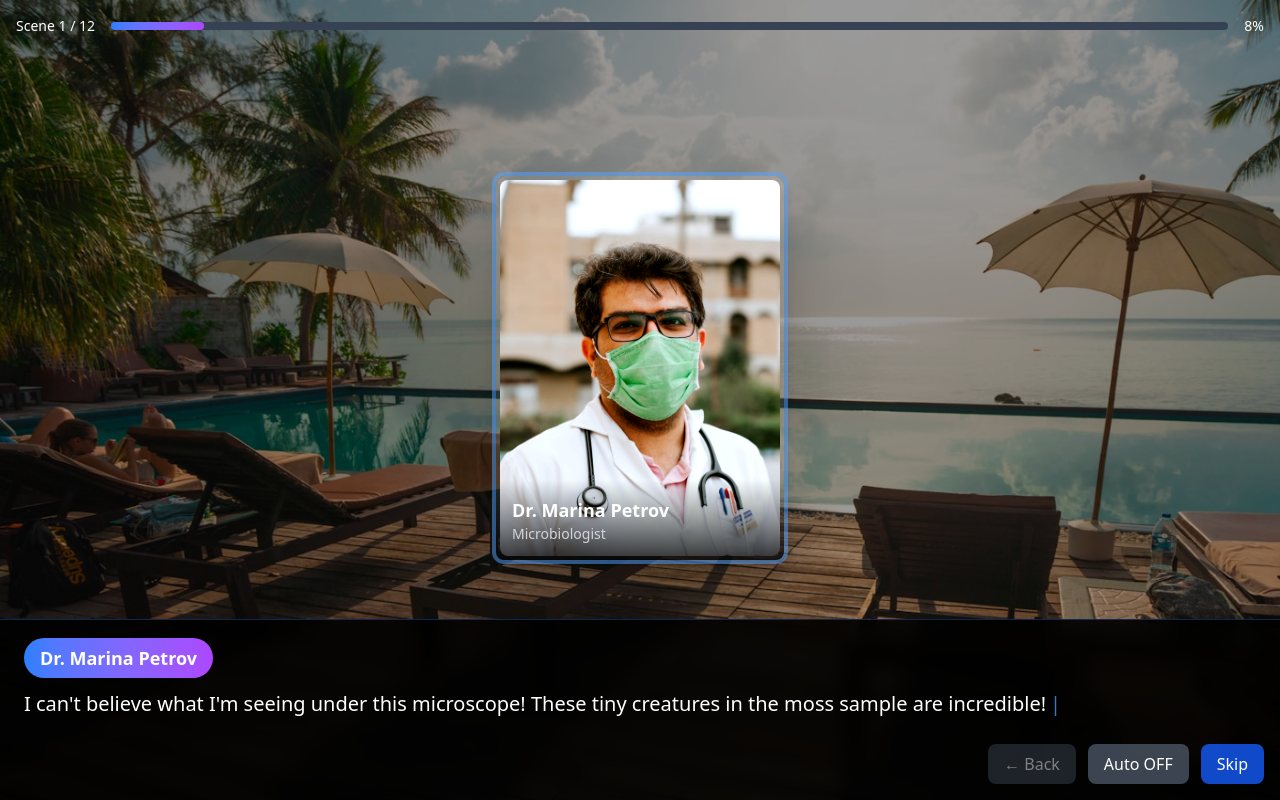
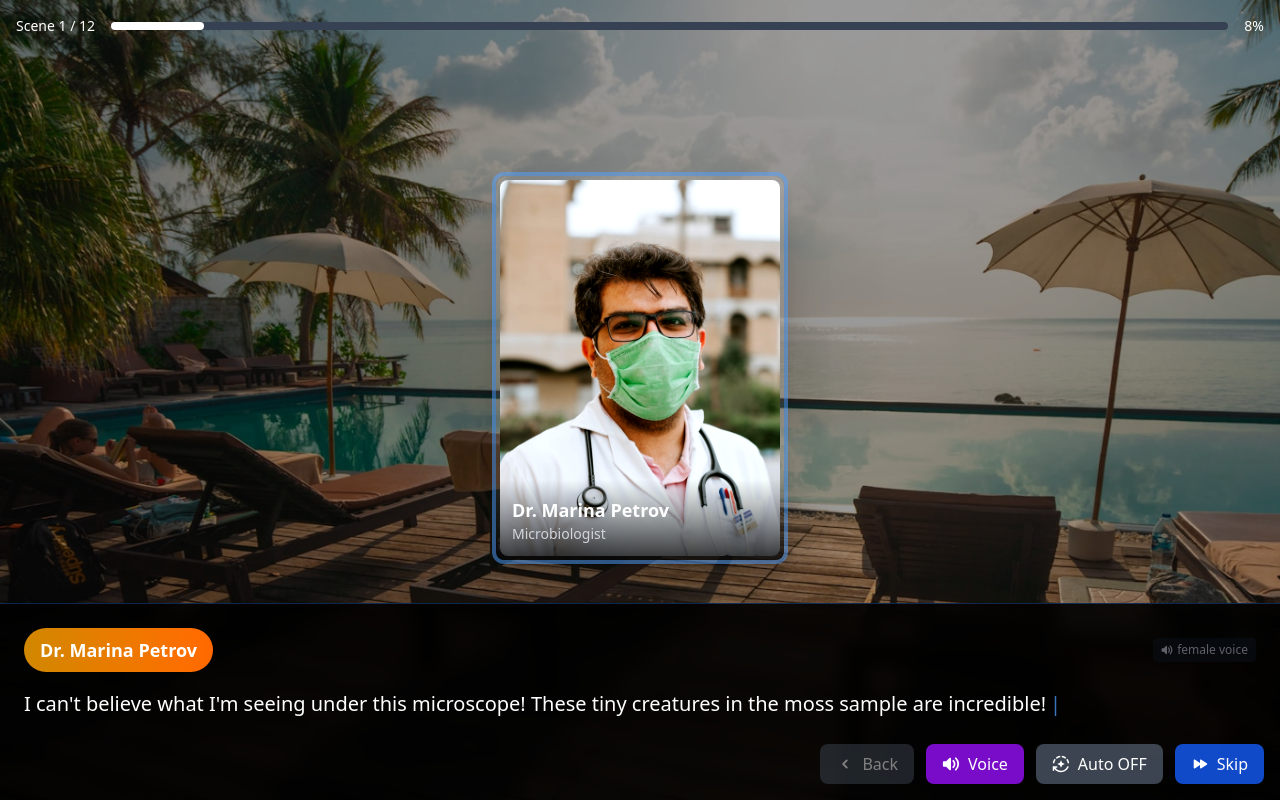
Before and after one commit to Abhaysoft-inc/nasa-space-apps-challenge-gzb, a Next.js app in the folder client/: page /games/tardigrade-visual-novel in a window 1280 px wide. Built offline with nearby package versions, Linux system fonts and the light colour scheme.

Commit message:
Story thing

```diff
--- a/client/src/components/games/BionM1RenJS.jsx
+++ b/client/src/components/games/BionM1RenJS.jsx
@@ -26,7 +26,6 @@ function preload() {
   // Load particle textures for effects
   this.load.image('spark', '/effects/spark-particle.png')
   this.load.image('smoke', '/effects/smoke-particle.png')
-}
 }
 
 function create() {
--- a/client/src/components/games/TardigradeVisualNovel.jsx
+++ b/client/src/components/games/TardigradeVisualNovel.jsx
@@ -2,13 +2,34 @@
 
 import React, { useState, useEffect, useRef } from 'react';
 import { motion, AnimatePresence } from 'framer-motion';
+import {
+  HiVolumeUp,
+  HiVolumeOff,
+  HiStop,
+  HiMicrophone,
+  HiChevronLeft,
+  HiChevronRight,
+  HiFastForward
+} from 'react-icons/hi';
+import {
+  MdAutoMode,
+  MdVoiceChat,
+  MdPlayArrow,
+  MdPause
+} from 'react-icons/md';
 
-// Character sprites data
+// Character sprites data with voice settings
 const characters = {
   marina: {
     name: "Dr. Marina Petrov",
     role: "Microbiologist",
     sprite: "/tardigrade_images/characters/marina_neutral.jpg",
+    voice: {
+      rate: 0.9,
+      pitch: 1.2,
+      voice: 'female',
+      lang: 'en-US'
+    },
     expressions: {
       neutral: "/tardigrade_images/characters/marina_neutral.jpg",
       excited: "/tardigrade_images/characters/marina_excited.jpg",
@@ -21,6 +42,12 @@ const characters = {
     name: "Dr. Alex Chen",
     role: "NASA Astrobiologist",
     sprite: "/tardigrade_images/characters/alex_neutral.jpg",
+    voice: {
+      rate: 0.8,
+      pitch: 0.9,
+      voice: 'male',
+      lang: 'en-US'
+    },
     expressions: {
       neutral: "/tardigrade_images/characters/alex_neutral.jpg",
       excited: "/tardigrade_images/characters/alex_excited.jpg",
@@ -31,6 +58,12 @@ const characters = {
     name: "Dr. Sarah Rodriguez",
     role: "Space Mission Specialist",
     sprite: "/tardigrade_images/characters/sarah_confident.jpg",
+    voice: {
+      rate: 0.85,
+      pitch: 1.1,
+      voice: 'female',
+      lang: 'en-US'
+    },
     expressions: {
       neutral: "/tardigrade_images/characters/sarah_confident.jpg",
       confident: "/tardigrade_images/characters/sarah_confident.jpg",
@@ -191,12 +224,84 @@ const TardigradeVisualNovel = () => {
   const [autoMode, setAutoMode] = useState(false);
   const [history, setHistory] = useState([]);
 
+  // Voice-related state
+  const [voiceEnabled, setVoiceEnabled] = useState(true);
+  const [isSpeaking, setIsSpeaking] = useState(false);
+  const [availableVoices, setAvailableVoices] = useState([]);
+  const speechSynthRef = useRef(null);
+
   const scene = storyScript[currentScene];
   const typewriterSpeed = 50;
 
-  // Typewriter effect
+  // Initialize speech synthesis
+  useEffect(() => {
+    if (typeof window !== 'undefined' && 'speechSynthesis' in window) {
+      speechSynthRef.current = window.speechSynthesis;
+
+      // Load available voices
+      const loadVoices = () => {
+        const voices = speechSynthRef.current.getVoices();
+        setAvailableVoices(voices);
+      };
+
+      loadVoices();
+      speechSynthRef.current.onvoiceschanged = loadVoices;
+    }
+  }, []);
+
+  // Speech synthesis function
+  const speakText = (text, character) => {
+    if (!voiceEnabled || !speechSynthRef.current || !text) return;
+
+    // Cancel any current speech
+    speechSynthRef.current.cancel();
+
+    const utterance = new SpeechSynthesisUtterance(text);
+    const charConfig = characters[character];
+
+    // Configure voice settings
+    if (charConfig && charConfig.voice) {
+      utterance.rate = charConfig.voice.rate || 0.8;
+      utterance.pitch = charConfig.voice.pitch || 1;
+      utterance.lang = charConfig.voice.lang || 'en-US';
+
+      // Try to find a suitable voice
+      const suitableVoice = availableVoices.find(voice => {
+        const isCorrectLang = voice.lang.includes('en');
+        const genderMatch = charConfig.voice.voice === 'female' ?
+          voice.name.toLowerCase().includes('female') || voice.name.toLowerCase().includes('woman') || voice.name.toLowerCase().includes('zira') || voice.name.toLowerCase().includes('hazel') :
+          voice.name.toLowerCase().includes('male') || voice.name.toLowerCase().includes('man') || voice.name.toLowerCase().includes('david') || voice.name.toLowerCase().includes('mark');
+        return isCorrectLang && genderMatch;
+      }) || availableVoices.find(voice => voice.lang.includes('en'));
+
+      if (suitableVoice) {
+        utterance.voice = suitableVoice;
+      }
+    }
+
+    // Event handlers
+    utterance.onstart = () => setIsSpeaking(true);
+    utterance.onend = () => setIsSpeaking(false);
+    utterance.onerror = () => setIsSpeaking(false);
+
+    // Speak the text
+    speechSynthRef.current.speak(utterance);
+  };
+
+  // Stop current speech
+  const stopSpeaking = () => {
+    if (speechSynthRef.current) {
+      speechSynthRef.current.cancel();
+      setIsSpeaking(false);
+    }
+  };
+
+  // Typewriter effect with voice
   useEffect(() => {
     if (!scene) return;
+
+    // Stop any current speech when scene changes
+    stopSpeaking();
 
     setIsTyping(true);
     setShowChoices(false);
@@ -205,6 +310,11 @@ const TardigradeVisualNovel = () => {
 
     const fullText = scene.text;
     let currentIndex = 0;
+
+    // Start speaking the full text if voice is enabled
+    if (voiceEnabled && scene.speaker) {
+      setTimeout(() => speakText(fullText, scene.speaker), 500);
+    }
 
     const typeWriter = () => {
       if (currentIndex < fullText.length) {
@@ -232,9 +342,12 @@ const TardigradeVisualNovel = () => {
     };
 
     typeWriter();
-  }, [currentScene, autoMode]);
+  }, [currentScene, autoMode, voiceEnabled]);
 
   const skipText = () => {
+    // Stop speaking when skipping
+    stopSpeaking();
+
     if (isTyping) {
       setDisplayText(scene.text);
       setIsTyping(false);
@@ -348,6 +461,18 @@ const TardigradeVisualNovel = () => {
                   {isActive && (
                     <div className="absolute inset-0 rounded-lg shadow-lg ring-4 ring-blue-400/50 ring-opacity-75" />
                   )}
+
+                  {/* Speaking indicator */}
+                  {isActive && isSpeaking && (
+                    <motion.div
+                      className="absolute -top-2 -right-2 bg-purple-600 rounded-full p-2 shadow-lg"
+                      animate={{ scale: [1, 1.1, 1] }}
+                      transition={{ duration: 0.8, repeat: Infinity }}
+                      title="Speaking"
+                    >
+                      <HiVolumeUp className="w-4 h-4 text-white" />
+                    </motion.div>
+                  )}
                 </div>
               </motion.div>
             );
@@ -365,14 +490,33 @@ const TardigradeVisualNovel = () => {
         <div className="p-6">
           {/* Speaker Name */}
           <motion.div
-            className="mb-4"
+            className="mb-4 flex items-center justify-between"
             initial={{ opacity: 0 }}
             animate={{ opacity: 1 }}
             key={scene.speaker}
           >
-            <span className="bg-gradient-to-r from-blue-500 to-purple-500 px-4 py-2 rounded-full text-white font-semibold text-lg">
-              {characters[scene.speaker]?.name}
-            </span>
+            <div className="flex items-center gap-3">
+              <span className="bg-gradient-to-r from-yellow-600 to-orange-500 px-4 py-2 rounded-full text-white font-semibold text-lg">
+                {characters[scene.speaker]?.name}
+              </span>
+              {isSpeaking && voiceEnabled && (
+                <motion.div
+                  className="flex items-center gap-1 text-purple-400 bg-purple-900/30 px-2 py-1 rounded-full"
+                  animate={{ opacity: [0.7, 1, 0.7] }}
+                  transition={{ duration: 1.5, repeat: Infinity }}
+                >
+                  <MdVoiceChat className="text-sm" />
+                  <span className="text-sm">Speaking</span>
+                </motion.div>
+              )}
+            </div>
+
+            {voiceEnabled && !isSpeaking && (
+              <div className="text-xs text-gray-400 opacity-60 bg-gray-900/50 px-2 py-1 rounded flex items-center gap-1">
+                <HiVolumeUp className="text-xs" />
+                <span>{characters[scene.speaker]?.voice?.voice || 'auto'} voice</span>
+              </div>
+            )}
           </motion.div>
 
           {/* Dialogue Text */}
@@ -416,26 +560,61 @@ const TardigradeVisualNovel = () => {
           <button
             onClick={goBack}
             disabled={history.length === 0}
-            className="px-4 py-2 bg-gray-600/80 hover:bg-gray-600 rounded-lg text-white font-medium disabled:opacity-50 disabled:cursor-not-allowed transition-all duration-300"
+            className="px-4 py-2 bg-gray-600/80 hover:bg-gray-600 rounded-lg text-white font-medium disabled:opacity-50 disabled:cursor-not-allowed transition-all duration-300 flex items-center gap-2"
           >
-            ← Back
+            <HiChevronLeft className="text-lg" />
+            <span className="hidden sm:inline">Back</span>
           </button>
 
           <button
+            onClick={() => setVoiceEnabled(!voiceEnabled)}
+            className={`px-4 py-2 rounded-lg text-white font-medium transition-all duration-300 flex items-center gap-2 ${
+              voiceEnabled ? 'bg-purple-600/80 hover:bg-purple-600' : 'bg-gray-600/80 hover:bg-gray-600'
+            }`}
+            title={voiceEnabled ? 'Voice ON' : 'Voice OFF'}
+          >
+            {voiceEnabled ? <HiVolumeUp className="text-lg" /> : <HiVolumeOff className="text-lg" />}
+            <span className="hidden sm:inline">Voice</span>
+          </button>
+
+          {isSpeaking && (
+            <button
+              onClick={stopSpeaking}
+              className="px-4 py-2 bg-red-600/80 hover:bg-red-600 rounded-lg text-white font-medium transition-all duration-300 flex items-center gap-2"
+              title="Stop Speaking"
+            >
+              <HiStop className="text-lg" />
+              <span className="hidden sm:inline">Stop</span>
+            </button>
+          )}
+
+          <button
             onClick={() => setAutoMode(!autoMode)}
-            className={`px-4 py-2 rounded-lg text-white font-medium transition-all duration-300 ${
+            className={`px-4 py-2 rounded-lg text-white font-medium transition-all duration-300 flex items-center gap-2 ${
               autoMode ? 'bg-green-600/80 hover:bg-green-600' : 'bg-gray-600/80 hover:bg-gray-600'
             }`}
+            title={`Auto Mode ${autoMode ? 'ON' : 'OFF'}`}
           >
-            Auto {autoMode ? 'ON' : 'OFF'}
+            <MdAutoMode className="text-lg" />
+            <span className="hidden sm:inline">Auto {autoMode ? 'ON' : 'OFF'}</span>
           </button>
 
           {!showChoices && (
             <button
               onClick={skipText}
-              className="px-4 py-2 bg-blue-600/80 hover:bg-blue-600 rounded-lg text-white font-medium transition-all duration-300"
+              className="px-4 py-2 bg-blue-600/80 hover:bg-blue-600 rounded-lg text-white font-medium transition-all duration-300 flex items-center gap-2"
             >
-              {isTyping ? 'Skip' : 'Next →'}
+              {isTyping ? (
+                <>
+                  <HiFastForward className="text-lg" />
+                  <span className="hidden sm:inline">Skip</span>
+                </>
+              ) : (
+                <>
+                  <span className="hidden sm:inline">Next</span>
+                  <HiChevronRight className="text-lg" />
+                </>
+              )}
             </button>
           )}
         </div>
@@ -447,7 +626,7 @@ const TardigradeVisualNovel = () => {
           <span>Scene {currentScene + 1} / {storyScript.length}</span>
           <div className="flex-1 mx-4 bg-gray-700 rounded-full h-2">
             <div
-              className="bg-gradient-to-r from-blue-500 to-purple-500 h-2 rounded-full transition-all duration-300"
+              className="bg-white h-2 rounded-full transition-all duration-300"
               style={{ width: `${((currentScene + 1) / storyScript.length) * 100}%` }}
             />
           </div>
--- /dev/null
+++ b/package.json
@@ -0,0 +1,5 @@
+{
+  "dependencies": {
+    "react-icons": "^5.5.0"
+  }
+}
```
Also changed, not shown: 1 other file (tests, documents, lock files or other folders).
